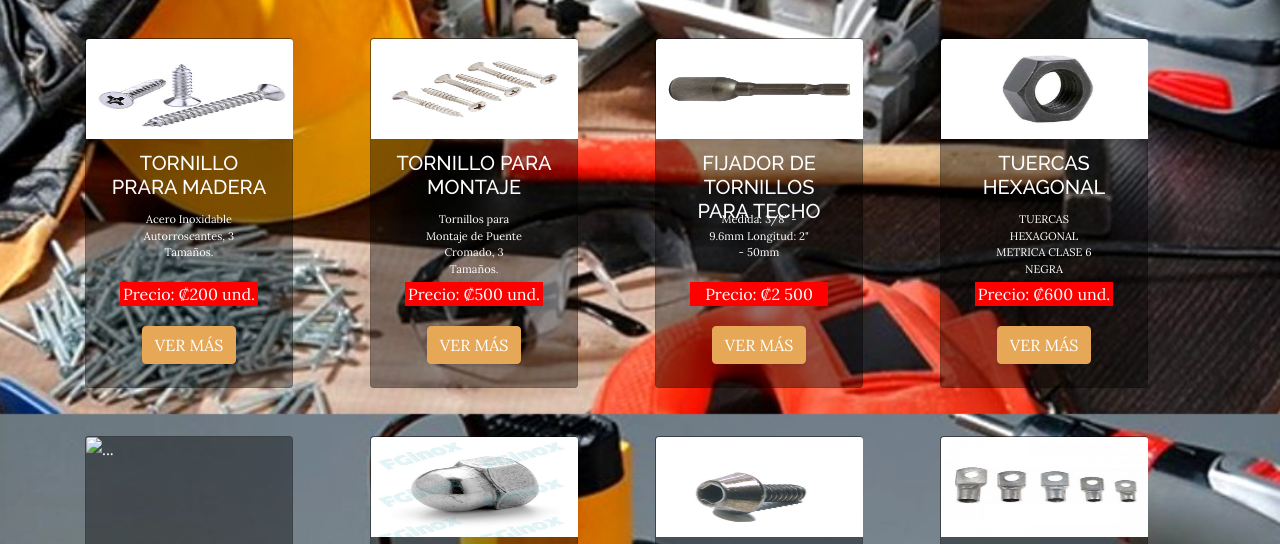
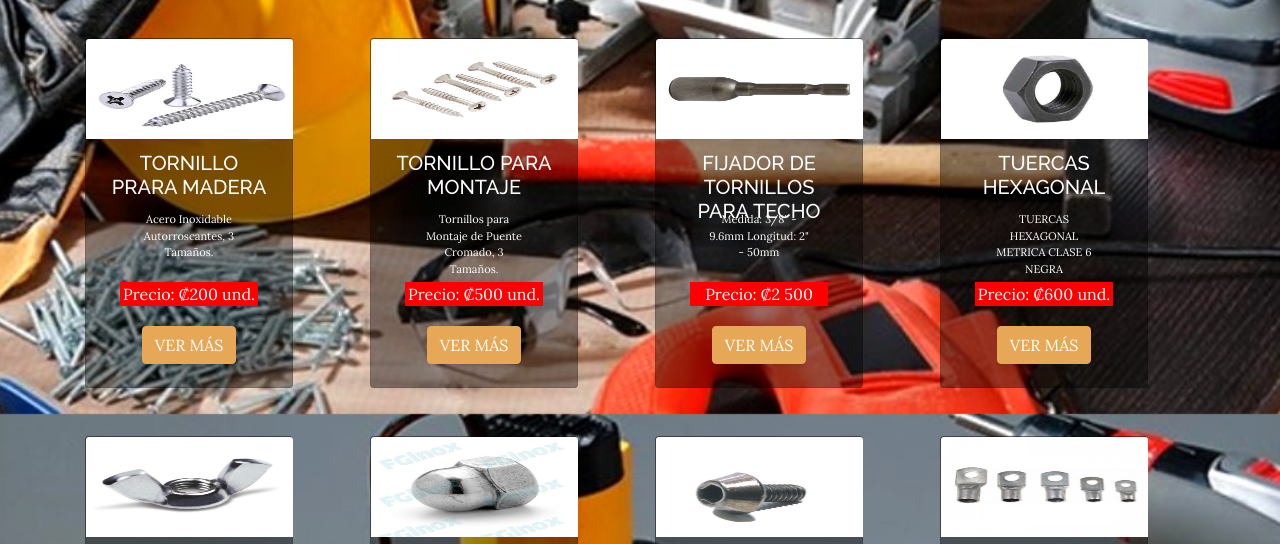
Before and after one commit to Roxer15/Investigaci-n, a plain HTML site: page Trabajo de Investigación Boostrap/Sitio Web/productos/tornillos.html in a window 1280 px wide. Shown: the part 386-930 px from the top of the page. Drawn offline with nearby package versions, Linux system fonts and the light colour scheme.

Commit message:
Update tornillos.html

```diff
--- a/Trabajo de Investigación Boostrap/Sitio Web/productos/tornillos.html
+++ b/Trabajo de Investigación Boostrap/Sitio Web/productos/tornillos.html
@@ -178,7 +178,7 @@
  <div class="col-lg-3 col-sm-12">
     <br></br>
     <div class="card">
-      <img src="../../Sitio Web/img/g5.jfif" class="card-img-top" alt="...">
+      <img src="../../Sitio Web/img/g5.jpg" class="card-img-top" alt="...">
       <div class="card-body">
         <center>
         <h5 class="card-title">DAMESA TUERCA MARIPOSA</h5>
```
